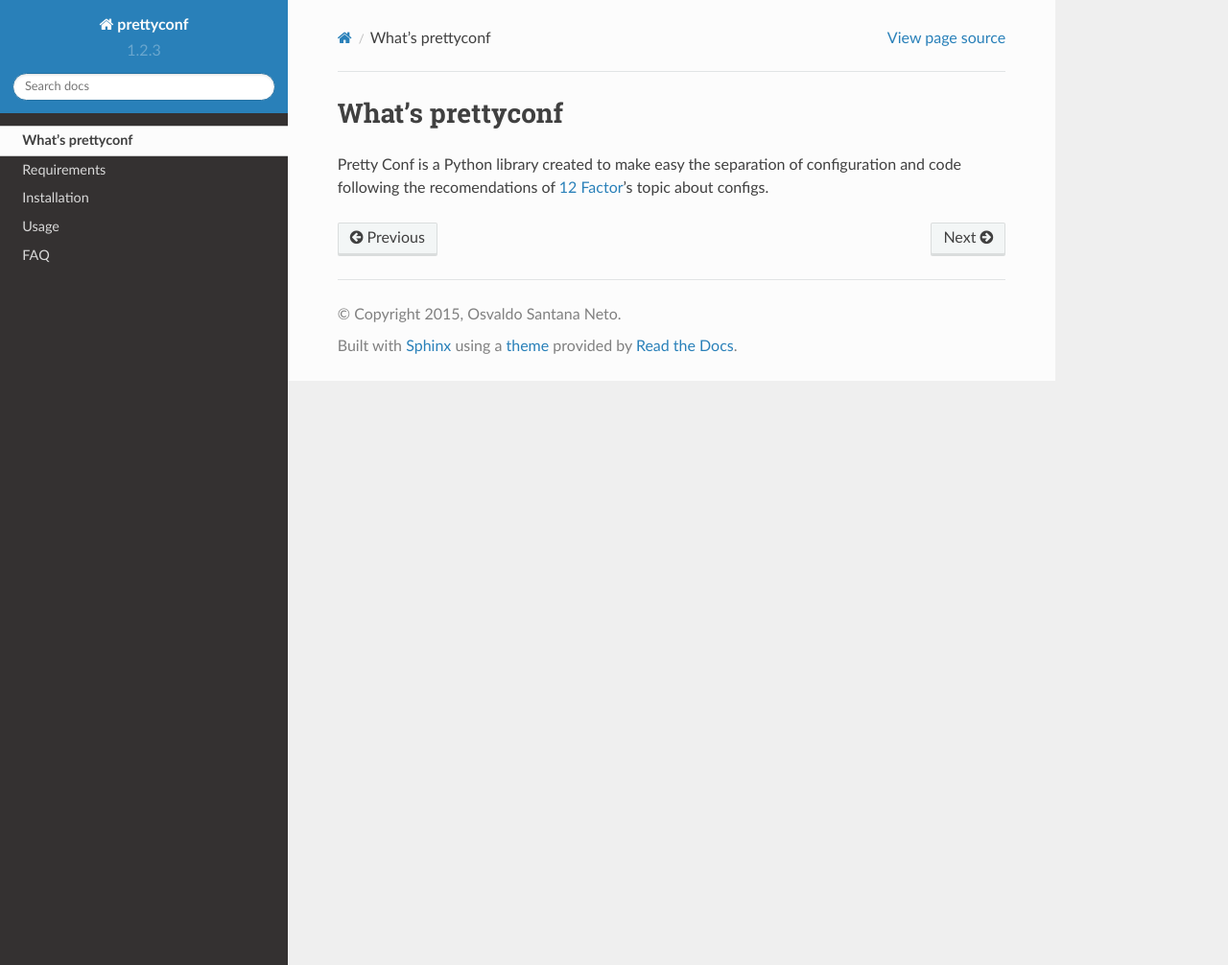
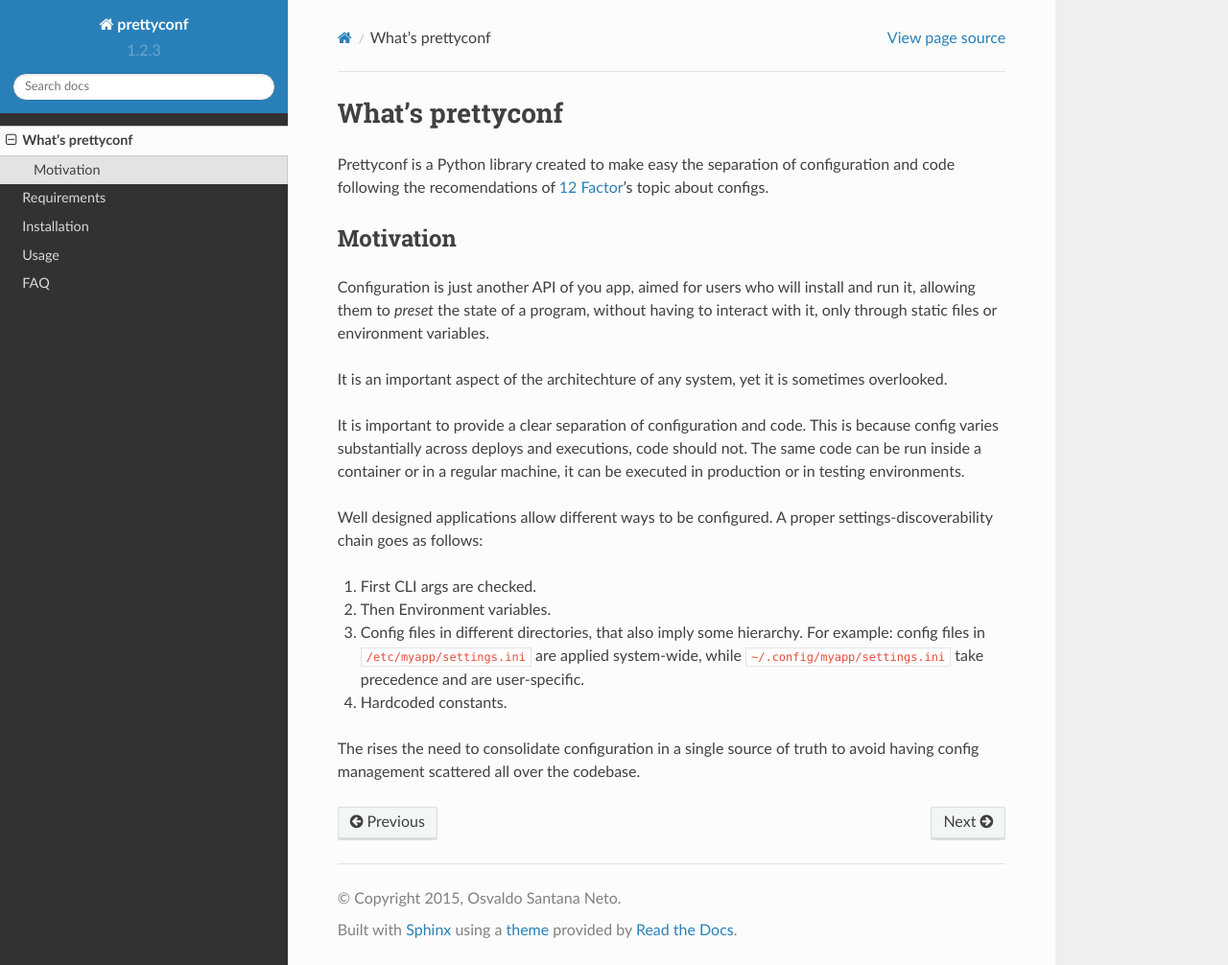
Before and after one commit to osantana/prettyconf, a Sphinx documentation site: the page built from docs/source/introduction.rst, in a window 1280 px wide and 1006 px high. Shown: the whole window at 96% size. Built offline with Sphinx 7.4.7 and the Read the Docs theme 2.0.0, drawn with Linux system fonts in a browser that asks for light colours.

Commit message:
Added motivation section to docs

```diff
--- a/docs/source/introduction.rst
+++ b/docs/source/introduction.rst
@@ -1,8 +1,39 @@
 What's prettyconf
 -----------------
 
-Pretty Conf is a Python library created to make easy the separation of
+Prettyconf is a Python library created to make easy the separation of
 configuration and code following the recomendations of `12 Factor`_'s topic
 about configs.
 
+
+Motivation
+++++++++++
+
+Configuration is just another API of you app, aimed for users who will install
+and run it, allowing them to *preset* the state of a program, without having to
+interact with it, only through static files or environment variables.
+
+It is an important aspect of the architechture of any system, yet it is
+sometimes overlooked.
+
+It is important to provide a clear separation of configuration and code. This
+is because config varies substantially across deploys and executions, code
+should not. The same code can be run inside a container or in a regular
+machine, it can be executed in production or in testing environments.
+
+Well designed applications allow different ways to be configured. A proper
+settings-discoverability chain goes as follows:
+
+1. First CLI args are checked.
+2. Then Environment variables.
+3. Config files in different directories, that also imply some hierarchy. For
+   example: config files in ``/etc/myapp/settings.ini`` are applied
+   system-wide, while ``~/.config/myapp/settings.ini`` take precedence and are
+   user-specific.
+4. Hardcoded constants.
+
+The rises the need to consolidate configuration in a single source of truth to
+avoid having config management scattered all over the codebase.
+
+
 .. _`12 Factor`: http://12factor.net/
```
